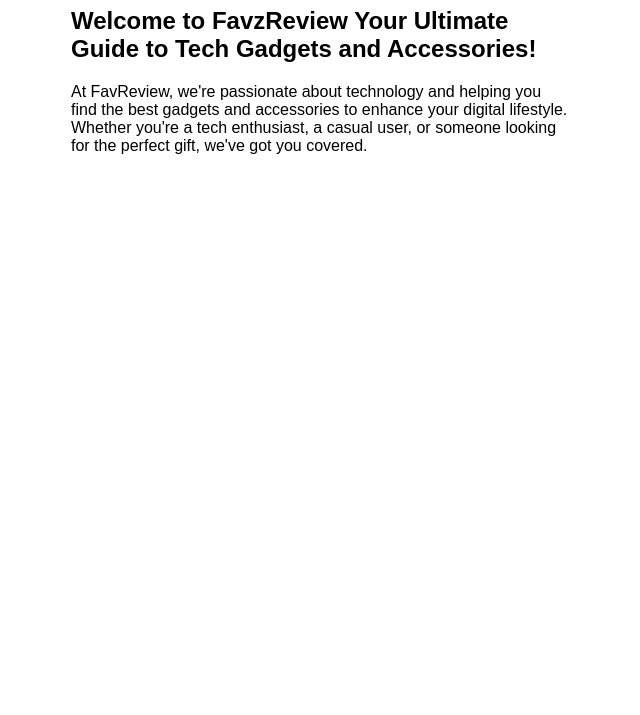
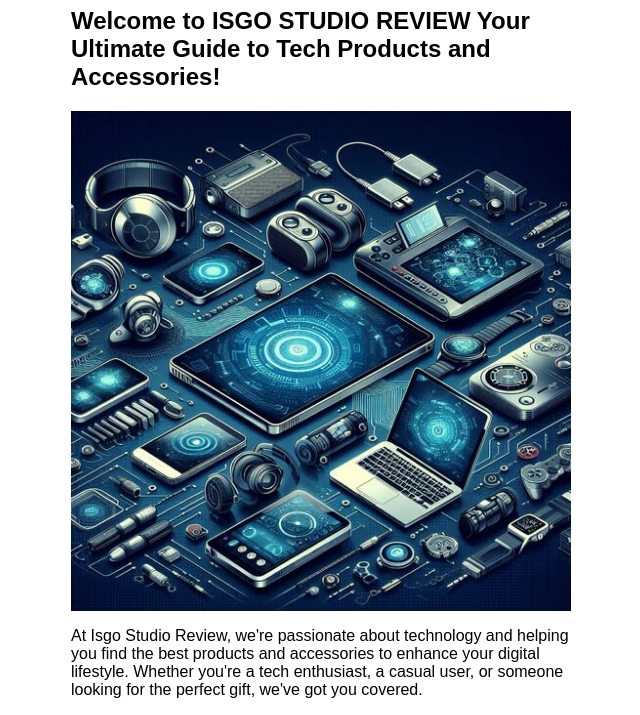
Before and after one commit to chifavz/afflate, a Gatsby site: page / in a window 1280 px wide. Shown: the part 125-840 px from the top of the page, without its empty margins (319-959 px from the left). Before the commit the page ends 800 px from the top, so only its background shows below. Built offline with nearby package versions, Linux system fonts and the light colour scheme; Gatsby itself is replaced by a stand-in of ours.

Commit message:
Added image

```diff
--- a/gatsby-config.js
+++ b/gatsby-config.js
@@ -5,5 +5,8 @@
   siteMetadata: {
     siteUrl: `https://www.yourdomain.tld`,
   },
-  plugins: [],
+  plugins: [
+    "gatsby-plugin-image",
+    "gatsby-plugin-sharp",
+  ],
 }
--- a/package.json
+++ b/package.json
@@ -16,6 +16,9 @@
   },
   "dependencies": {
     "gatsby": "^5.13.3",
+    "gatsby-plugin-image": "^3.13.1",
+    "gatsby-plugin-sharp": "^5.13.1",
+    "gatsby-source-filesystem": "^5.13.1",
     "react": "^18.2.0",
     "react-dom": "^18.2.0"
   }
--- a/src/pages/index.js
+++ b/src/pages/index.js
@@ -1,16 +1,21 @@
 // Step 1: Import React
 import * as React from 'react'
 import Layout from '../components/layout'
+import { StaticImage } from 'gatsby-plugin-image'
 
 
 // Step 2: Define your component
 const HomePage = () => {
   return (
 
-        <Layout pageTitle="Fav Review">
+        <Layout pageTitle="ISGO STUDIO REVIEW">
 
-      <h2>Welcome to FavzReview Your Ultimate Guide to Tech Gadgets and Accessories!</h2>
-      <p>At FavReview, we're passionate about technology and helping you find the best gadgets and accessories to enhance your digital lifestyle. Whether you're a tech enthusiast, a casual user, or someone looking for the perfect gift, we've got you covered.</p>
+      <h2>Welcome to ISGO STUDIO REVIEW Your Ultimate Guide to Tech Products and Accessories!</h2>
+      <StaticImage
+      alt="gadgates"
+      src="../images/techgadget.png" />
+
+      <p>At Isgo Studio Review, we're passionate about technology and helping you find the best products and accessories to enhance your digital lifestyle. Whether you're a tech enthusiast, a casual user, or someone looking for the perfect gift, we've got you covered.</p>
 
     </Layout>
   )
```
Also changed, not shown: src/images/techgadget.png (added), 1 other file.
